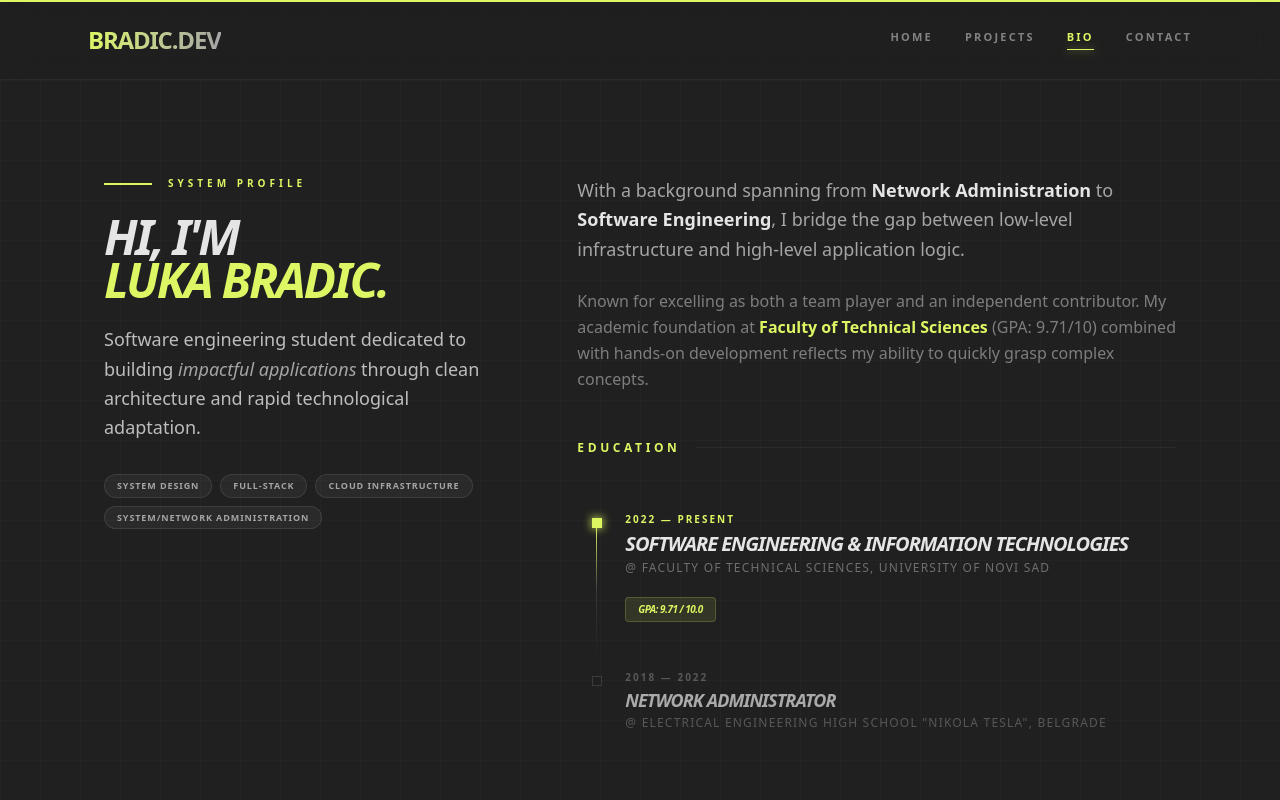
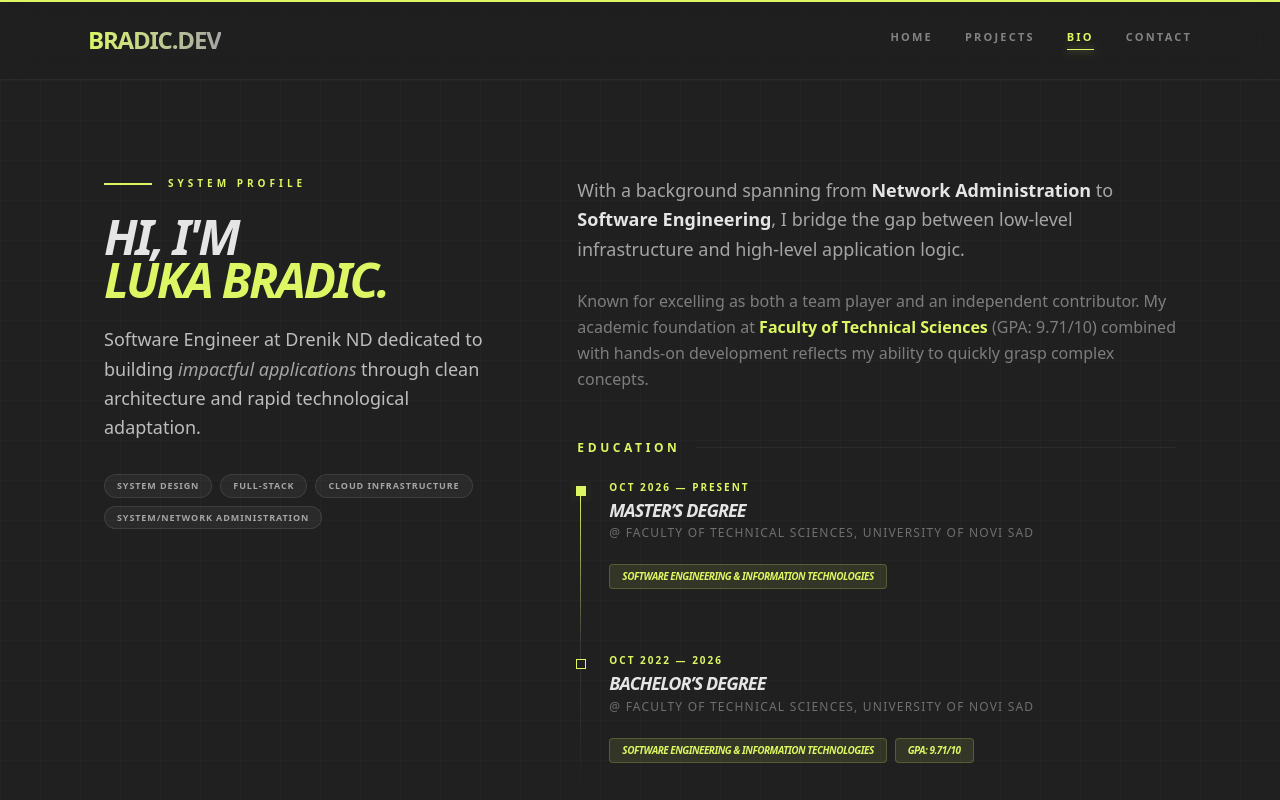
Before and after one commit to Bruda04/personal-website, a React (Vite) app: page /bio in a window 1280 px wide. Shown: the top 800 px of the page. Built offline with nearby package versions, Linux system fonts and the light colour scheme; a web font is replaced by a local one.

Commit message:
[MOD] - contenct and SEO

```diff
--- a/index.html
+++ b/index.html
@@ -1,4 +1,4 @@
-<!DOCTYPE html>
+<!doctype html>
 <html lang="en">
   <head>
     <meta charset="UTF-8" />
@@ -18,7 +18,15 @@
         "@context": "https://schema.org/",
         "@type": "Person",
         "name": "Luka Bradić",
-        "jobTitle": "Software Engineering Student",
+        "jobTitle": "Software Engineer",
+        "worksFor": {
+          "@type": "Organization",
+          "name": "Drenik ND"
+        },
+        "alumniOf": {
+          "@type": "CollegeOrUniversity",
+          "name": "Faculty of Technical Sciences, University of Novi Sad"
+        },
         "url": "https://bradic.dev",
         "sameAs": [
           "https://github.com/bruda04",
--- a/src/components/ExpirienceTimeline.tsx
+++ b/src/components/ExpirienceTimeline.tsx
@@ -1,7 +1,19 @@
 import { SITE_CONTENT } from "../data/content";
 
-const ExperienceTimeline = () => {
-  const experiences = SITE_CONTENT.experience;
+type TimelineEntry = {
+  period: string;
+  role: string;
+  company: string;
+  link: string | null;
+  active: boolean;
+  details: string[];
+};
+
+const ExperienceTimeline = ({
+  experiences = SITE_CONTENT.experience,
+}: {
+  experiences?: TimelineEntry[];
+}) => {
 
   return (
     <div className="relative pl-8 space-y-16 flex flex-col items-start mx-auto md:mx-0 w-fit">
--- a/src/components/Status.tsx
+++ b/src/components/Status.tsx
@@ -1,4 +1,5 @@
 import { useState, useEffect } from "react";
+import { SITE_CONTENT } from "../data/content";
 
 const StatusWidget = () => {
   const getBelgradeTime = () => {
@@ -38,7 +39,7 @@ const StatusWidget = () => {
           Local Time: <span className="text-secondary">{time} GMT+1</span>
         </p>
         <p>
-          Availability: <span className="text-primary">Open to Work</span>
+          Availability: <span className="text-primary">{SITE_CONTENT.availability}</span>
         </p>
       </div>
 
@@ -48,7 +49,7 @@ const StatusWidget = () => {
             key={i}
             className="h-1 w-2 bg-white/10 animate-pulse"
             style={{
-              opacity: Math.random(),
+              opacity: 0.25 + (i % 4) * 0.2,
               animationDelay: `${i * 0.1}s`,
             }}
           ></div>
--- a/src/data/content.ts
+++ b/src/data/content.ts
@@ -1,8 +1,11 @@
 export const SITE_CONTENT = {
+  availability: "Occupied",
+
   hero: {
     roles: [
       "a tech enthusiast and lifelong learner.",
-      "a Software Engineering student at FTN.",
+      "a Software Engineer at Drenik ND.",
+      "a master’s student at FTN.",
       "enjoying competing in hackathons.",
       "building robust and scalable backend systems.",
       "a team player and effective communicator.",
@@ -14,6 +17,14 @@ export const SITE_CONTENT = {
 
   experience: [
     {
+      period: "Oct 2026 — Present",
+      role: "Software Engineer",
+      company: "Drenik ND",
+      link: "https://dreniknd.com/",
+      active: true,
+      details: [],
+    },
+    {
       period: "Dec 2025 & April 2026",
       role: "Salesforce Developer Intern",
       company: "BeeIT",
@@ -21,13 +32,35 @@ export const SITE_CONTENT = {
       active: false,
       details: [],
     },
+  ],
+
+  education: [
     {
-      period: "Oct 2022 — Present",
-      role: "Software Engineering Student",
+      period: "Oct 2026 — Present",
+      role: "Master’s Degree",
       company: "Faculty of Technical Sciences, University of Novi Sad",
       link: "https://ftn.uns.ac.rs/engfaculty-of-technical-sciences-eng/",
       active: true,
-      details: ["GPA: 9.71/10"],
+      details: ["Software Engineering & Information Technologies"],
+    },
+    {
+      period: "Oct 2022 — 2026",
+      role: "Bachelor’s Degree",
+      company: "Faculty of Technical Sciences, University of Novi Sad",
+      link: "https://ftn.uns.ac.rs/engfaculty-of-technical-sciences-eng/",
+      active: false,
+      details: [
+        "Software Engineering & Information Technologies",
+        "GPA: 9.71/10",
+      ],
+    },
+    {
+      period: "2018 — 2022",
+      role: "Network Administrator",
+      company: 'Electrical Engineering High School "Nikola Tesla", Belgrade',
+      link: "http://www.teslabg.edu.rs/",
+      active: false,
+      details: [],
     },
   ],
 
@@ -65,6 +98,29 @@ export const SITE_CONTENT = {
   ],
 
   projects: [
+    {
+      title: "RooMeet",
+      description:
+        "A full-stack platform for apartment discovery, roommate matching, chat, and tenancy management, developed collaboratively as my bachelor’s thesis. Designed and implemented the Spring Boot backend, including secure REST APIs, JWT authentication, preference-based matching, real-time messaging, and data persistence with caching and object storage.",
+      tags: [
+        "Java",
+        "Spring Boot",
+        "PostgreSQL",
+        "Redis",
+        "WebSocket",
+        "MinIO",
+        "Docker",
+        "Nginx",
+      ],
+      link: null,
+      repositories: [
+        {
+          label: "Repository",
+          url: "https://github.com/Bruda04/roomeet",
+        },
+      ],
+      image: "/img/roomeet.webp",
+    },
     {
       title: "Feel The Beat",
       description:
@@ -113,6 +169,7 @@ export const SITE_CONTENT = {
         "Caddy",
         "MinIO",
         "InfluxDB",
+        "PostgreSQL",
         "Redis",
         "RabbitMQ",
         "Locust",
--- a/src/pages/Bio.tsx
+++ b/src/pages/Bio.tsx
@@ -1,4 +1,6 @@
 import { motion } from "framer-motion";
+import ExperienceTimeline from "../components/ExpirienceTimeline";
+import { SITE_CONTENT } from "../data/content";
 
 const Bio = () => {
   return (
@@ -6,9 +8,9 @@ const Bio = () => {
       <title>Luka Bradic | Bio</title>
       <meta
         name="description"
-        content="Learn more about my technical journey, core philosophy, and the technologies I use."
+        content="Software Engineer at Drenik ND, FTN bachelor’s graduate, and current master’s student."
       />
-      <link rel="canonical" href="https://bradic.dev/" />
+      <link rel="canonical" href="https://bradic.dev/bio" />
       <section className="py-24 relative overflow-hidden">
         <motion.div
           initial={{ opacity: 0, y: 20 }}
@@ -31,7 +33,7 @@ const Bio = () => {
                 <span className="text-primary">Luka Bradic.</span>
               </h3>
               <p className="text-text/80 text-lg font-medium leading-relaxed max-w-sm">
-                Software engineering student dedicated to building{" "}
+                Software Engineer at Drenik ND dedicated to building{" "}
                 <span className="text-secondary italic">
                   impactful applications
                 </span>{" "}
@@ -95,65 +97,7 @@ const Bio = () => {
               <div className="h-px flex-1 bg-text/5"></div>
             </div>
 
-            {/* Education Timeline */}
-            <div className="relative ml-4 pl-8 space-y-12 flex flex-col items-start pt-8">
-              <div className="absolute left-0.75 top-11 bottom-6 w-px bg-linear-to-b from-primary via-white/10 to-transparent"></div>
-
-              {/* University */}
-              <div className="relative group flex flex-col items-start text-left w-full">
-                <div className="absolute -left-8.25 top-1.5 h-2.5 w-2.5 z-10">
-                  <div className="absolute inset-0 border border-primary bg-primary shadow-[0_0_10px_#DCF763] transition-all duration-300"></div>
-                  <span className="absolute inset-0 h-full w-full bg-primary animate-ping opacity-20"></span>
-                </div>
-
-                <div className="flex flex-col gap-1 w-full">
-                  <span className="text-[10px] font-bold text-primary tracking-[0.2em] uppercase">
-                    2022 — Present
-                  </span>
-                  <h4 className="text-xl font-bold text-text uppercase italic tracking-tighter leading-tight">
-                    Software Engineering & Information Technologies
-                  </h4>
-                  <a
-                    href="https://ftn.uns.ac.rs/engfaculty-of-technical-sciences-eng/"
-                    target="_blank"
-                    rel="noopener noreferrer"
-                    className="text-xs text-text/40 font-medium tracking-widest uppercase hover:text-text transition-colors w-fit border-b border-transparent hover:border-text/20 pb-0.5"
-                  >
-                    @ Faculty of Technical Sciences, University of Novi Sad
-                  </a>
-                  <div className="mt-3">
-                    <div className="inline-block px-3 py-1 bg-primary/10 border border-primary/20 rounded text-[10px] font-black text-primary uppercase tracking-tighter italic">
-                      GPA: 9.71 / 10.0
-                    </div>
-                  </div>
-                </div>
-              </div>
-
-              {/* High School */}
-              <div className="relative group flex flex-col items-start text-left w-full opacity-70 hover:opacity-100 transition-opacity">
-                <div className="absolute -left-8.25 top-1.5 h-2.5 w-2.5 z-10">
-                  <div className="absolute inset-0 border border-text/20 bg-background group-hover:border-primary transition-all duration-300"></div>
-                </div>
-
-                <div className="flex flex-col gap-1 w-full">
-                  <span className="text-[10px] font-bold text-text/40 tracking-[0.2em] uppercase">
-                    2018 — 2022
-                  </span>
-                  <h4 className="text-lg font-bold text-text uppercase italic tracking-tighter leading-tight">
-                    Network Administrator
-                  </h4>
-                  <a
-                    href="http://www.teslabg.edu.rs/"
-                    target="_blank"
-                    rel="noopener noreferrer"
-                    className="text-xs text-text/40 font-medium tracking-widest uppercase hover:text-text transition-colors w-fit border-b border-transparent hover:border-text/20 pb-0.5"
-                  >
-                    @ Electrical Engineering High School "Nikola Tesla",
-                    Belgrade
-                  </a>
-                </div>
-              </div>
-            </div>
+            <ExperienceTimeline experiences={SITE_CONTENT.education} />
           </div>
         </motion.div>
       </section>
--- a/src/pages/Contact.tsx
+++ b/src/pages/Contact.tsx
@@ -33,7 +33,7 @@ const Contact = () => {
         name="description"
         content="Get in touch with Luka Bradić for collaborations or software engineering opportunities."
       />
-      <link rel="canonical" href="https://bradic.dev/" />
+      <link rel="canonical" href="https://bradic.dev/contact" />
       <div className="py-12 max-w-4xl mx-auto text-text">
         <motion.div
           initial={{ opacity: 0, y: 20 }}
@@ -43,8 +43,8 @@ const Contact = () => {
           <header className="mb-12 text-center">
             <h2 className="text-4xl font-bold mb-4">Get In Touch</h2>
             <p className="text-secondary text-lg">
-              Have an interesting project or just want to connect? Feel free to
-              drop me a message!
+              Want to connect or discuss technology? Feel free to drop me a
+              message!
             </p>
           </header>
 
--- a/src/pages/Projects.tsx
+++ b/src/pages/Projects.tsx
@@ -51,7 +51,7 @@ const Projects = () => {
         name="description"
         content="Explore a curated selection of my software engineering projects, showcasing my skills."
       />
-      <link rel="canonical" href="https://bradic.dev/" />
+      <link rel="canonical" href="https://bradic.dev/projects" />
       <motion.div
         initial={{ opacity: 0 }}
         animate={{ opacity: 1 }}
```
Also changed, not shown: src/pages/Home.tsx (+10 -2 lines), public/img/roomeet.webp (added), 1 other file (tests, documents, lock files or other folders).
